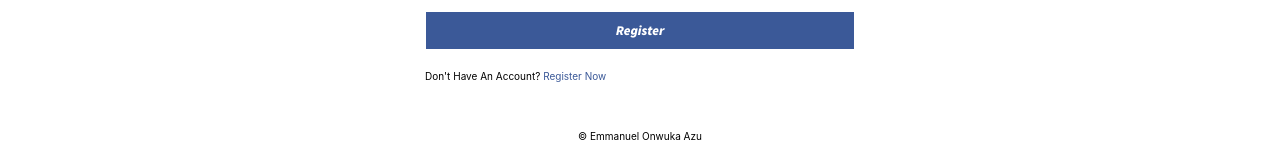
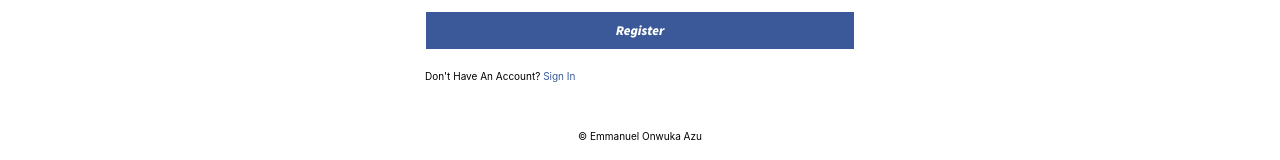
Before and after one commit to Genius2021/Superstore, a React (Create React App) app in the folder frontend/: page /signin in a window 1280 px wide. Shown: the part 215-375 px from the top of the page. Built offline with nearby package versions, Linux system fonts and the light colour scheme.

Commit message:
changed signin button

```diff
--- a/frontend/src/Pages/Login.js
+++ b/frontend/src/Pages/Login.js
@@ -81,7 +81,7 @@ function Login(props) {
                     <label />
                     <div>
                         Don't Have An Account? {" "}
-                        <Link to={`/register?redirect=${redirect}`} className="register">Register Now</Link>
+                        <Link to={`/register?redirect=${redirect}`} className="register">Sign In</Link>
                     </div>
                 </div>
             </form>
```
